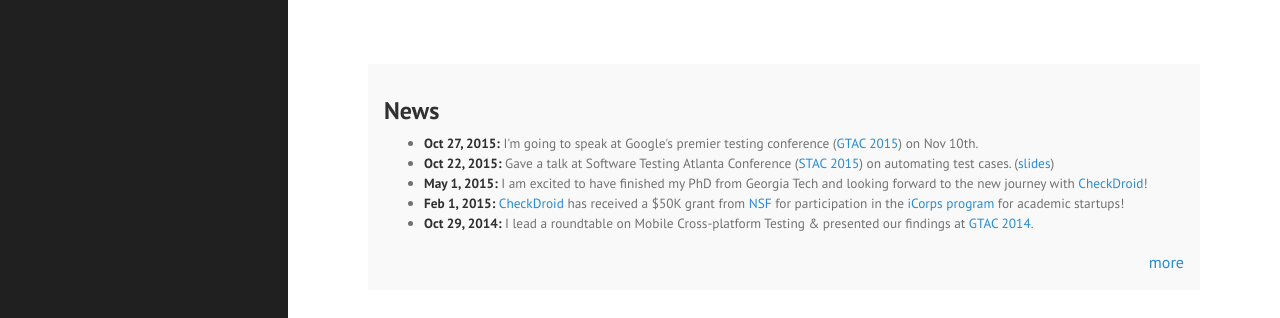
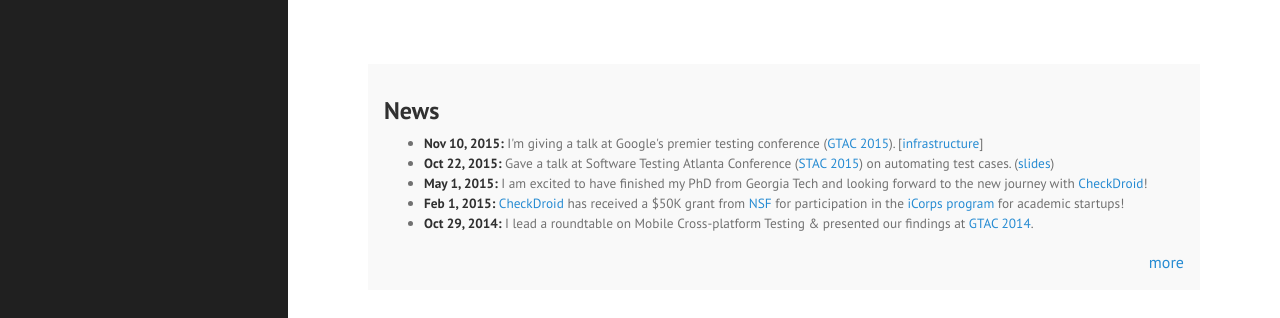
Before and after one commit to shauvik/shauvik.github.io, a Jekyll site: the page built from index.html, in a window 1280 px wide. Shown: the top 318 px of the page. Built offline with Jekyll 4.4.1, drawn with Linux system fonts in a browser that asks for light colours; nearby versions of some CDN libraries; Markdown is read by kramdown in place of the engine named in the settings.

Commit message:
Update news.md

```diff
--- a/_includes/news.md
+++ b/_includes/news.md
@@ -1,4 +1,4 @@
-* <strong>Oct 27, 2015:</strong> I'm going to speak at Google's premier testing conference (<a href="https://developers.google.com/google-test-automation-conference/2015">GTAC 2015</a>) on Nov 10th.
+* <strong>Nov 10, 2015:</strong> I'm giving a talk at Google's premier testing conference (<a href="https://developers.google.com/google-test-automation-conference/2015">GTAC 2015</a>). [<a href="http://bear.cc.gatech.edu/~shauvik/androtest/">infrastructure</a>]
 
 * <strong>Oct 22, 2015:</strong> Gave a talk at Software Testing Atlanta Conference (<a href="http://softwaretestingatlcon.com">STAC 2015</a>) on automating test cases. (<a href="http://www.slideshare.net/shauvik/from-manual-to-automated-tests-stac-2015">slides</a>)
 
```
